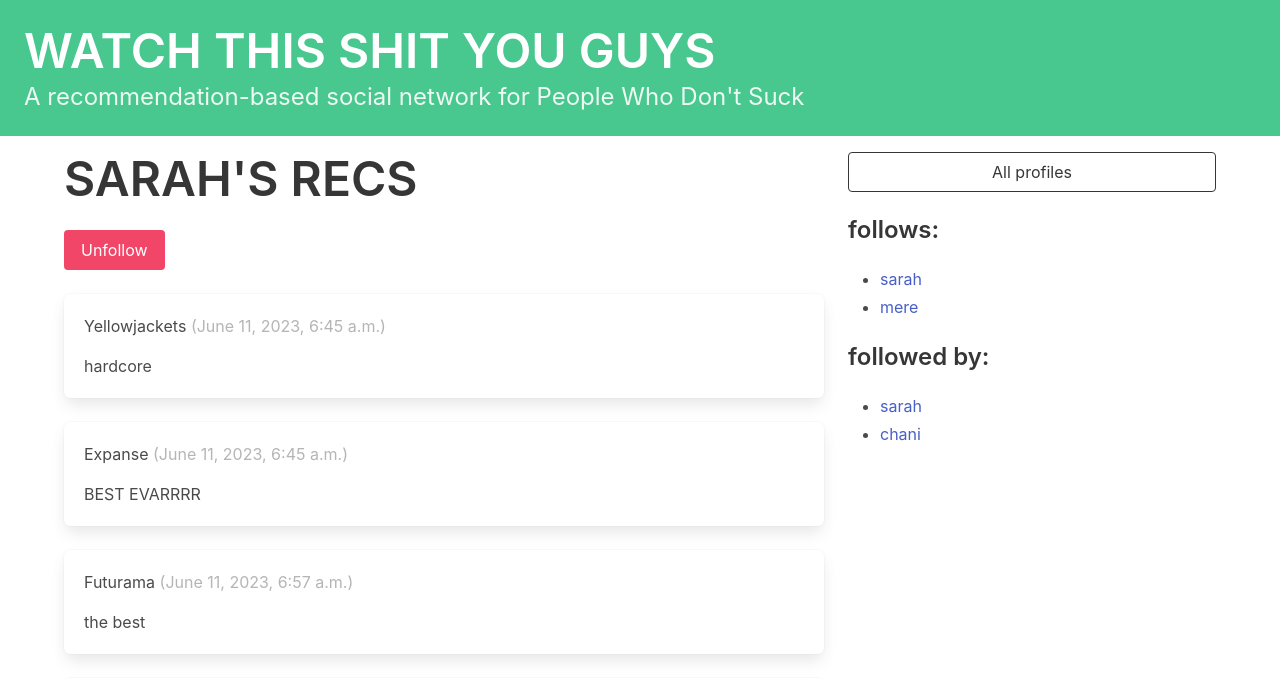
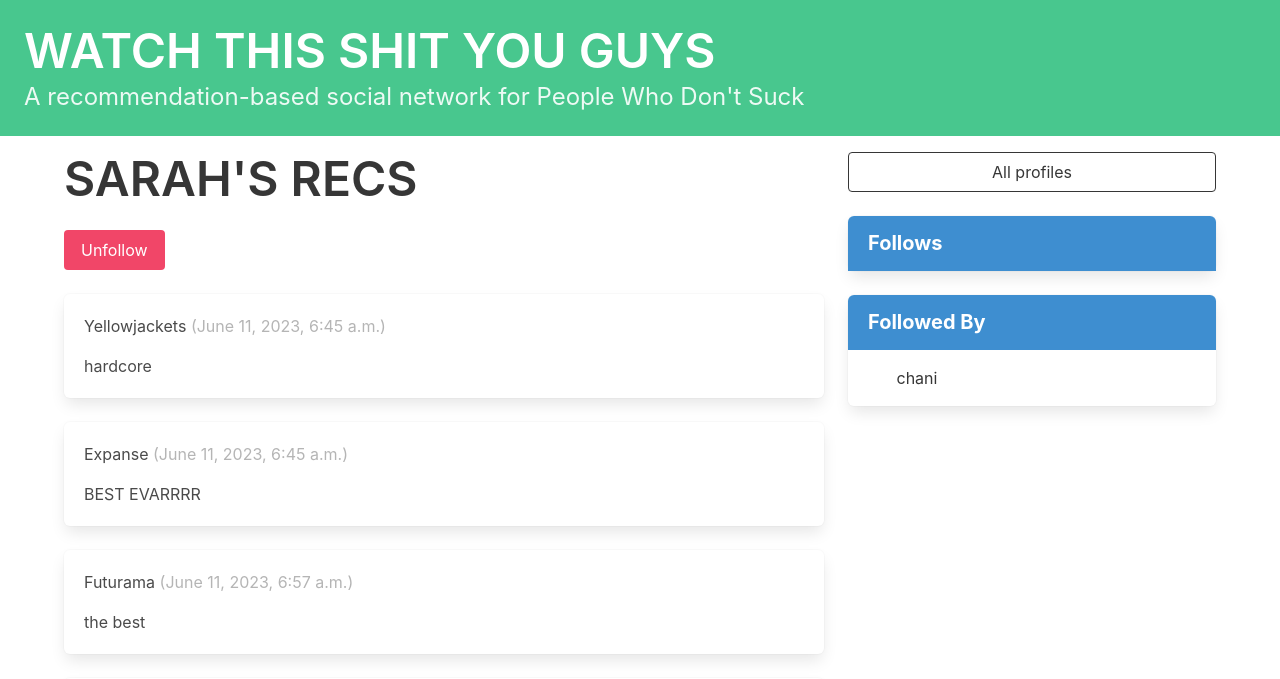
Before and after one commit to sarahelizabeth/watch-this-shit, a Django app: page /profile/1 in a window 1280 px wide. Shown: the top 679 px of the page. Run offline with Django 3.2, Linux system fonts and the light colour scheme; a user stored in the database is signed in; data comes from the database, SQL or seed files in the repository.

Commit message:
styling and profile updates

```diff
--- a/watchthisshit/templates/watchthisshit/profile.html
+++ b/watchthisshit/templates/watchthisshit/profile.html
@@ -45,29 +45,39 @@
   </div>
 
   <div class="block">
-    <h3 class="title is-4">follows:</h3>
-    <div class="content">
-      <ul>
-      {% for following in profile.follows.all %}
-        <li>
-          <a href="{% url 'watchthisshit:profile' following.id %}">{{ following }}</a>
-        </li>
+    <article class="panel is-info">
+      <p class="panel-heading">Follows</p>
+      {% for following in profile.followeds.all %}
+        {% if following.id != profile.id %}
+          <div class="panel-block">
+            <a class="panel-block" href="{% url 'watchthisshit:profile' following.id %}">
+              <span class="panel-icon">
+                <i class="fas fa-book" aria-hidden="true"></i>
+              </span>
+              {{ following }}
+            </a>
+          </div>
+        {% endif %}
       {% endfor %}
-      </ul>
-    </div>
+    </article>
   </div>
 
   <div class="block">
-    <h3 class="title is-4">followed by:</h3>
-    <div class="content">
-      <ul>
+    <article class="panel is-info">
+      <p class="panel-heading">Followed By</p>
       {% for follower in profile.followed_by.all %}
-        <li>
-          <a href="{% url 'watchthisshit:profile' follower.id %}">{{ follower }}</a>
-        </li>
+        {% if follower.id != profile.id %}
+          <div class="panel-block">
+            <a class="panel-block" href="{% url 'watchthisshit:profile' follower.id %}">
+              <span class="panel-icon">
+                <i class="fas fa-book" aria-hidden="true"></i>
+              </span>
+              {{ follower }}
+            </a>
+          </div>
+        {% endif %}
       {% endfor %}
-      </ul>
-    </div>
+    </article>
   </div>
 </div>
 
```
Also changed, not shown: watchthisshit/forms.py (+8 -3 lines), watchthisshit/templates/watchthisshit/dashboard.html (+8 -12 lines).
